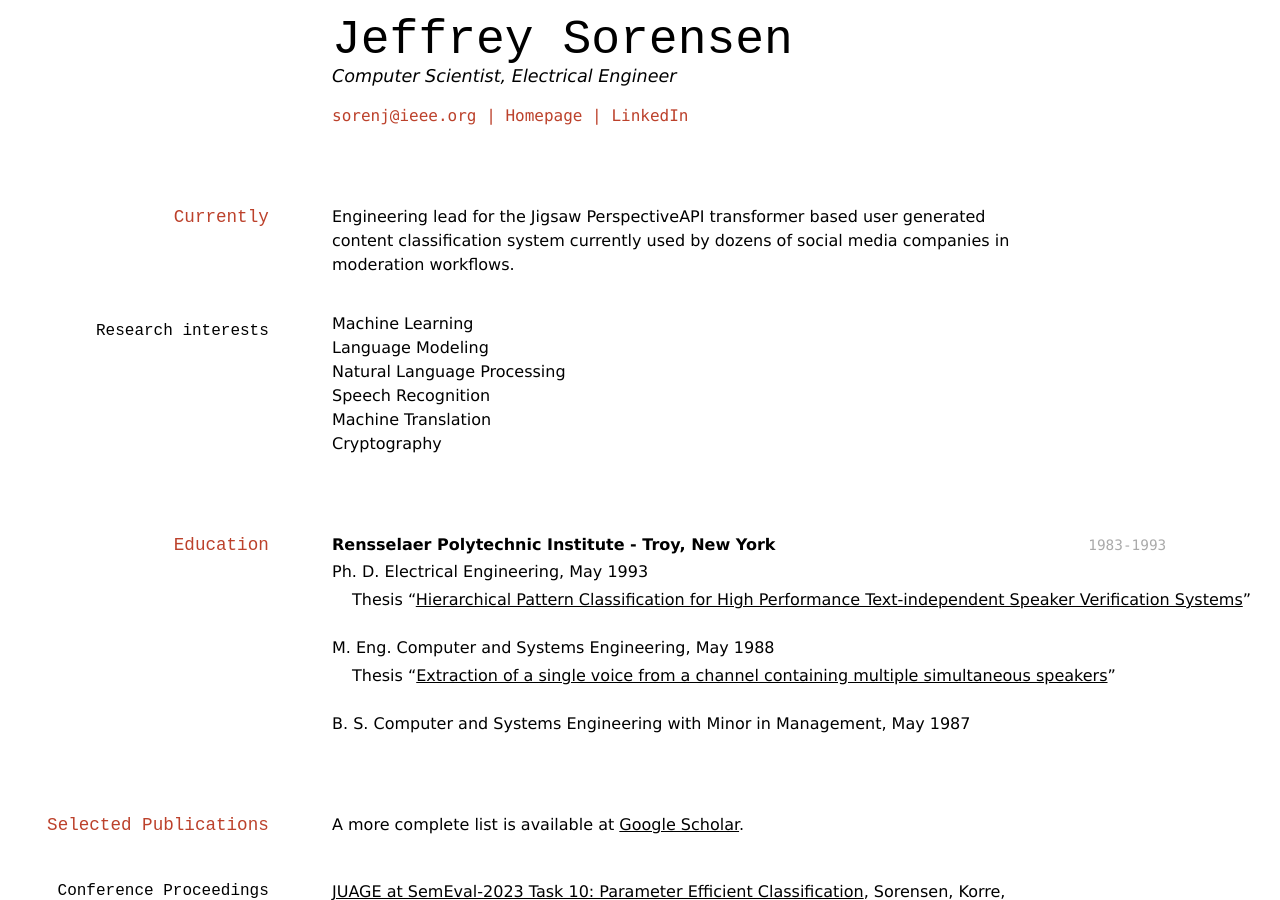
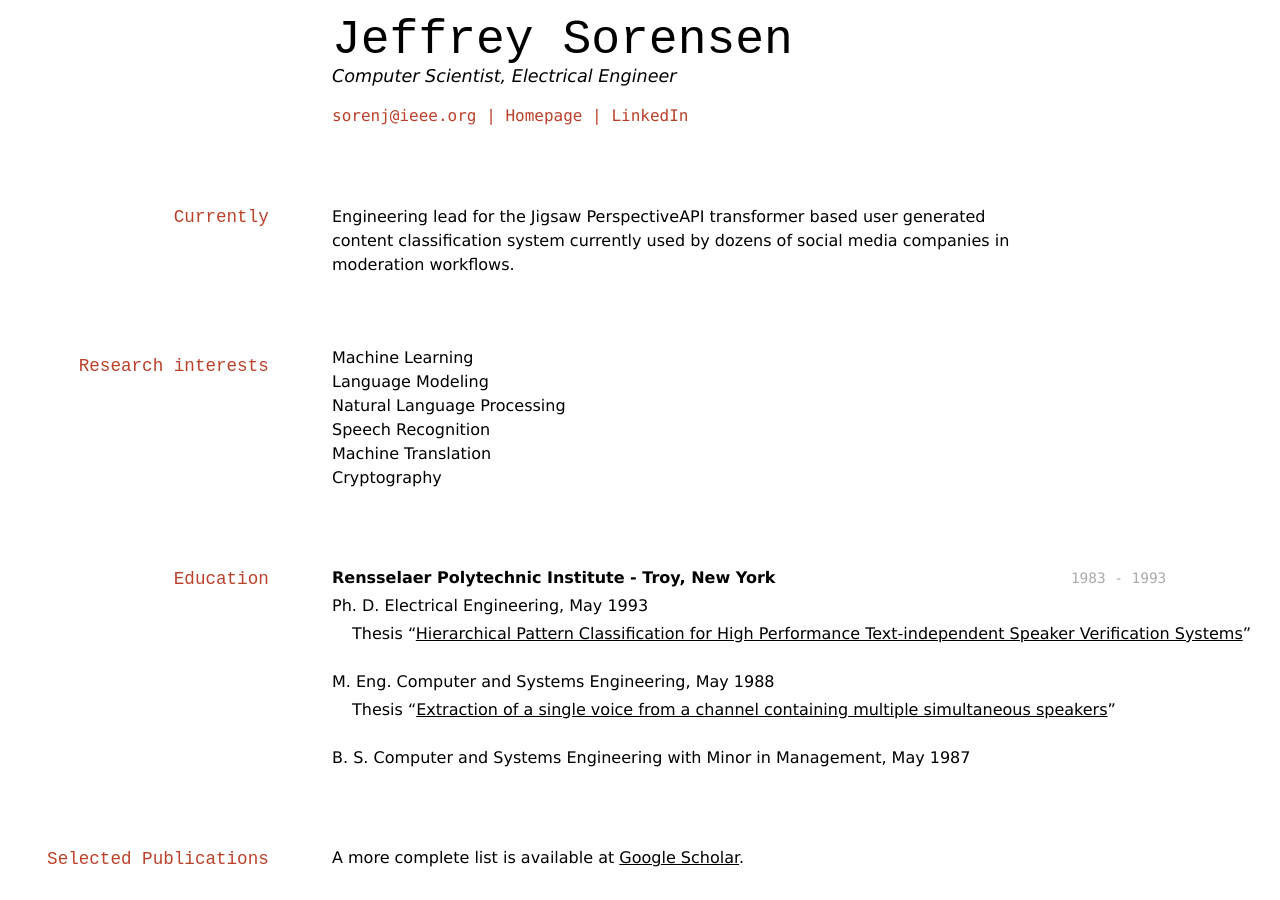
Before and after one commit to sorensenjs/sorensenjs.github.io, a Jekyll site: the page built from cv.md, in a window 1280 px wide and 900 px high. Built offline with Jekyll 4.4.1, drawn with Linux system fonts in a browser that asks for light colours.

Commit message:
Update cv.md

```diff
--- a/cv.md
+++ b/cv.md
@@ -16,7 +16,7 @@ Computer Scientist, Electrical Engineer
 Engineering lead for the Jigsaw PerspectiveAPI transformer based user generated content classification system
 currently used by dozens of social media companies in moderation workflows.
 
-### Research interests
+## Research interests
 
 - Machine Learning
 - Language Modeling
@@ -27,7 +27,7 @@ currently used by dozens of social media companies in moderation workflows.
 
 ## Education
 
-`1983-1993`
+`1983 - 1993`
 __Rensselaer Polytechnic Institute - Troy, New York__
  - Ph. D. Electrical Engineering, May 1993
  - - Thesis "[Hierarchical Pattern Classification for High Performance Text-independent Speaker Verification Systems](https://search.worldcat.org/title/1150132953)"
```
